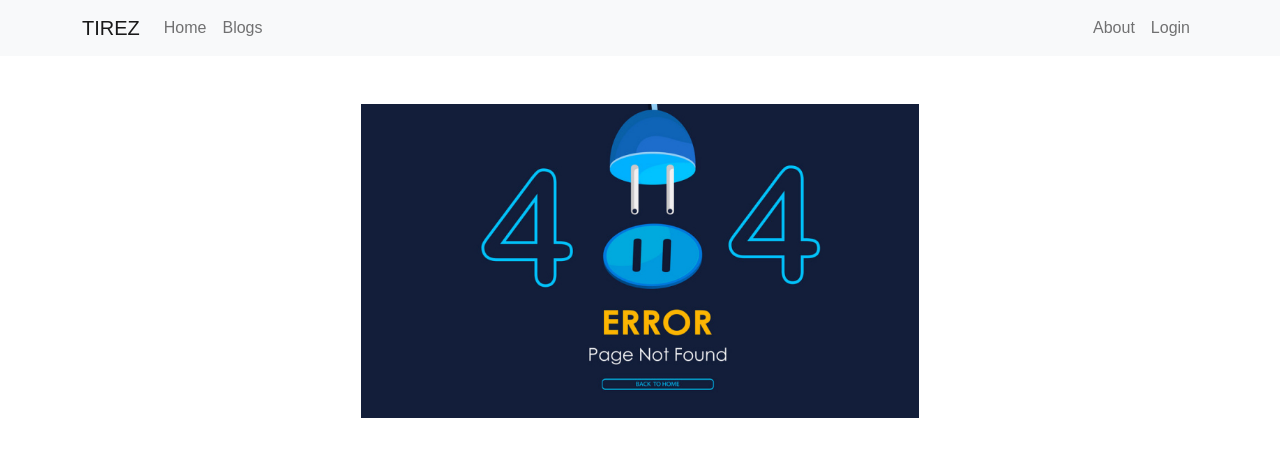
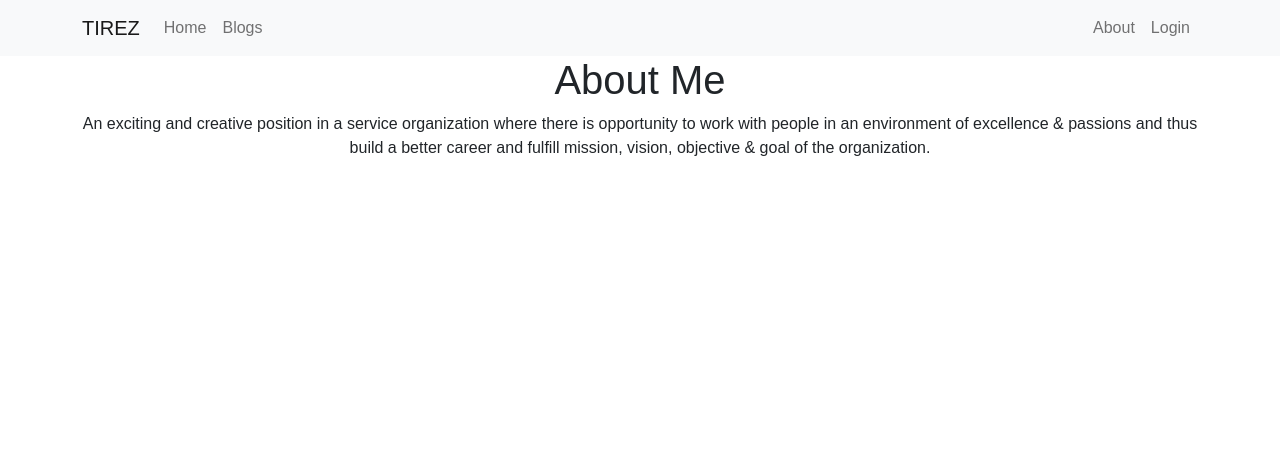
Before and after one commit to ajhar10/tirez-client-site, a React (Create React App) app: page /about in a window 1280 px wide. Shown: the top 456 px of the page. Built offline with nearby package versions, Linux system fonts and the light colour scheme; no server answers; a web font is replaced by a local one.

Commit message:
readme set

```diff
--- a/src/App.js
+++ b/src/App.js
@@ -1,5 +1,6 @@
 import { Route, Routes } from 'react-router-dom';
 import './App.css';
+import About from './Pages/About/About';
 import AddItem from './Pages/AddItem/AddItem';
 import Blogs from './Pages/Blogs/Blogs';
 import Home from './Pages/Home/Home/Home';
@@ -23,6 +24,7 @@
         <Route path='/' element={<Home></Home>}></Route>
         <Route path='/home' element={<Home></Home>}></Route>
         <Route path='/blogs' element={<Blogs></Blogs>}></Route>
+        <Route path='/about' element={<About></About>}></Route>
 
         {/* <Route path='/products' element={<Product></Product>}></Route> */}
         <Route path='/inventory/:id' element={
--- /dev/null
+++ b/src/Pages/About/About.js
@@ -0,0 +1,13 @@
+import React from 'react';
+
+const About = () => {
+    return (
+        <div className="container">
+            <h1 className="text-center">About Me</h1>
+            <p>An exciting and creative position in a service organization where there is opportunity to work with people in an environment
+                of excellence & passions and thus build a better career and fulfill mission, vision, objective & goal of the organization.</p>
+        </div>
+    );
+};
+
+export default About;
```
Also changed, not shown: 1 other file (tests, documents, lock files or other folders).
